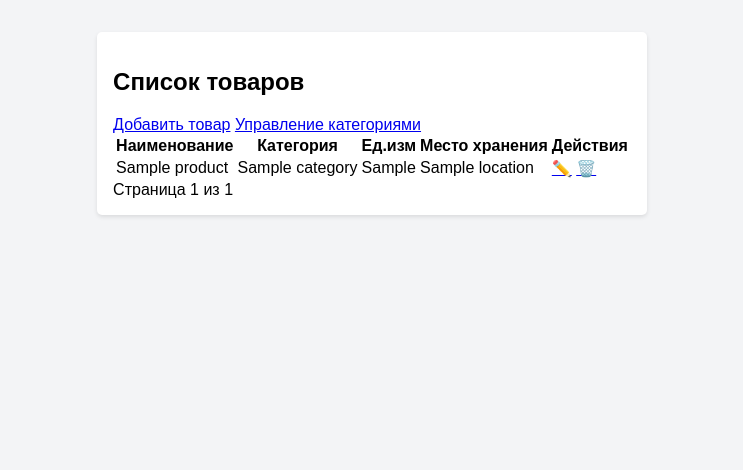
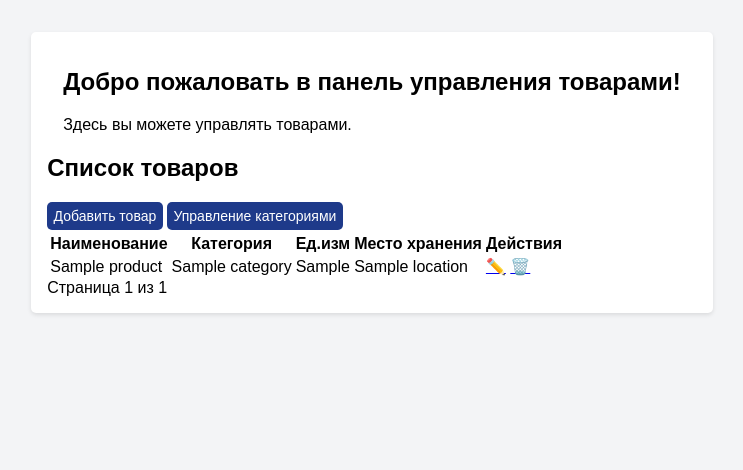
Before and after one commit to SKXNIX/InvyStorageSystem, a Django app: template frontend/templates/products/list.html in a window 1280 px wide. Shown: the part 99-569 px from the top of the page, without its empty margins (268-1011 px from the left). Run offline with Django 5.2, Linux system fonts and the light colour scheme; the template is opened without the code that fills it: most values are stand-ins (such as "Sample title", 1, 10 or a date in 2020).

Commit message:
Add files via upload
Верстка страницы админа, главное меню

```diff
--- a/frontend/templates/products/category_list.html
+++ b/frontend/templates/products/category_list.html
@@ -1,8 +1,11 @@
 {% extends "base.html" %}
 
 {% block content %}
+<a href="{% url 'products:list' %}" class="button" style="padding: 0.2rem 0.35rem; margin-bottom: 1rem; display: inline-block; font-size: 12px;">
+    <i class="fas fa-arrow-left"></i> Назад
+</a>
 <h2>Управление категориями</h2>
-<a href="{% url 'products:category_create' %}" class="btn btn-primary">Добавить категорию</a>
+<a href="{% url 'products:category_create' %}" class="button" style="padding: 0.4rem 0.4rem; margin-bottom: 0.1rem; display: inline-block; font-size: 14px;">Добавить категорию</a>
 
 <table class="table mt-3">
     <thead>
--- a/frontend/templates/products/list.html
+++ b/frontend/templates/products/list.html
@@ -1,9 +1,14 @@
 {% extends "base.html" %}
 
 {% block content %}
+<div style="max-width: 1200px; margin: 0 auto; padding: 0 1rem;">
+    <h2>Добро пожаловать в панель управления товарами!</h2>
+    <p>Здесь вы можете управлять товарами.</p>
+</div>
+
 <h2>Список товаров</h2>
-<a href="{% url 'products:create' %}" class="btn">Добавить товар</a>
-<a href="{% url 'products:category_list' %}" class="btn">Управление категориями</a>
+<a href="{% url 'products:create' %}" class="button" style="padding: 0.4rem 0.4rem; margin-bottom: 0.1rem; display: inline-block; font-size: 14px;">Добавить товар</a>
+<a href="{% url 'products:category_list' %}" class="button" style="padding: 0.4rem 0.4rem; margin-bottom: 0.1rem; display: inline-block; font-size: 14px;">Управление категориями</a>
 
 <table class="product-table">
     <thead>
```
